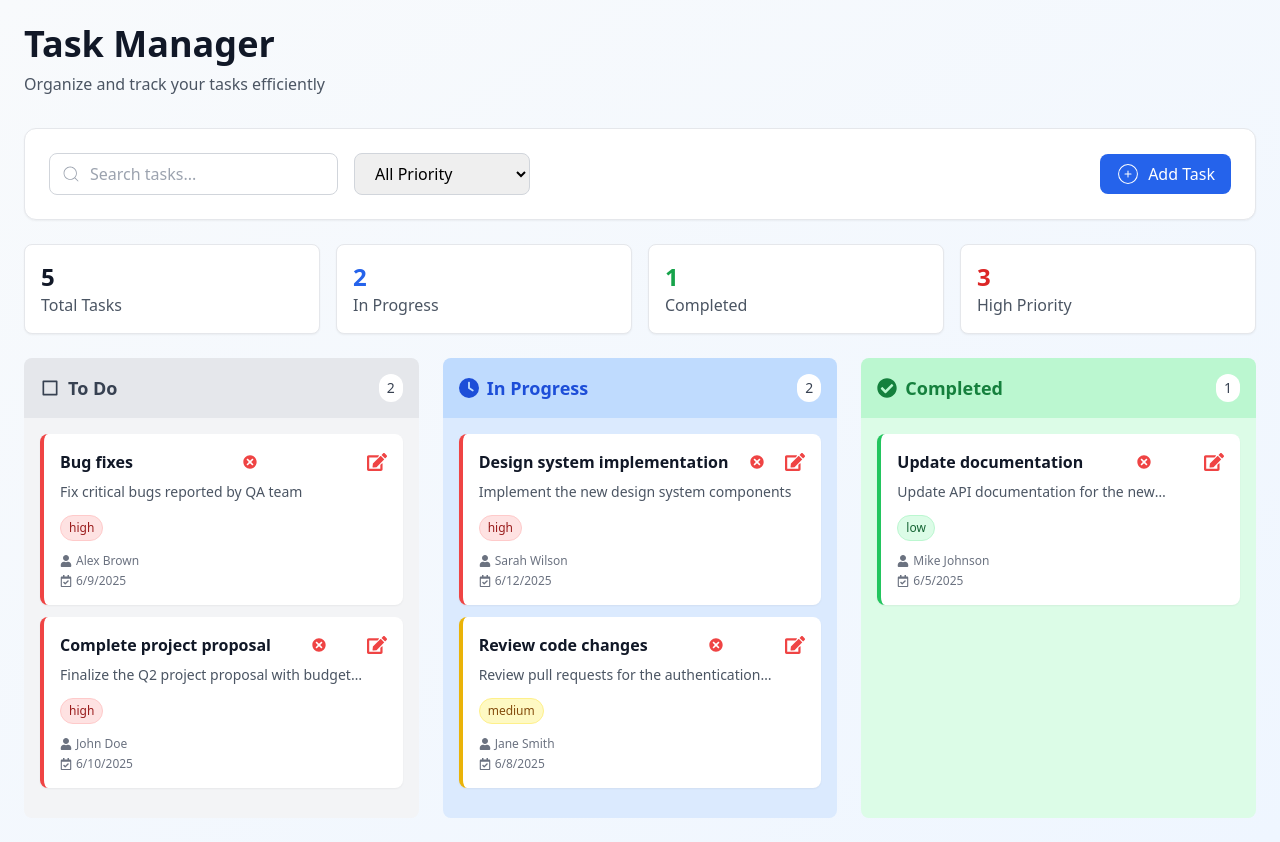
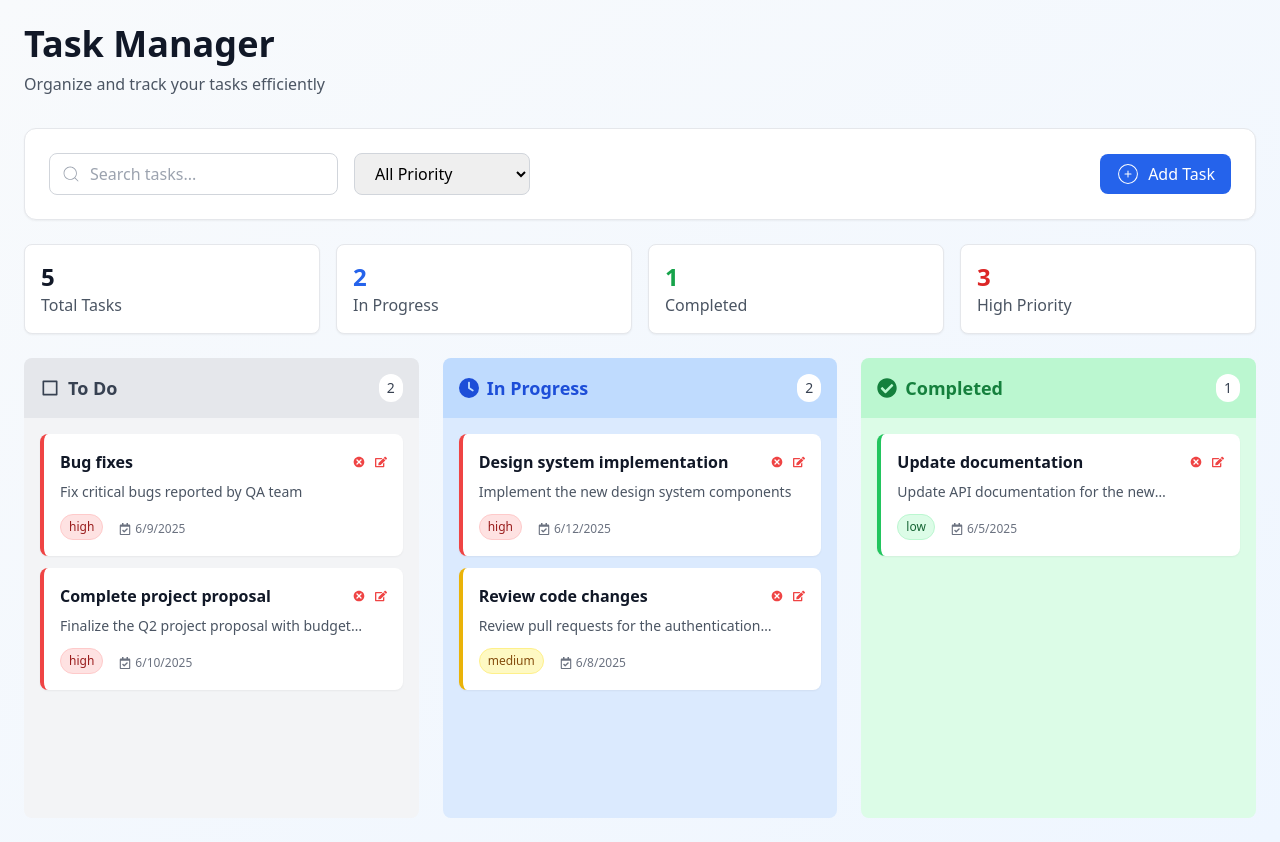
Before and after one commit to gids-dadi/task-manager-frontend, a Next.js app: page / in a window 1280 px wide. Built offline with nearby package versions, Linux system fonts and the light colour scheme.

Commit message:
Added the task components

```diff
--- a/app/(home)/page.tsx
+++ b/app/(home)/page.tsx
@@ -18,7 +18,6 @@ const TaskManager = () => {
       priority: "high",
       status: "todo",
       dueDate: "2025-06-10",
-      assignee: "John Doe",
     },
     {
       id: 2,
@@ -27,7 +26,6 @@ const TaskManager = () => {
       priority: "medium",
       status: "inprogress",
       dueDate: "2025-06-08",
-      assignee: "Jane Smith",
     },
     {
       id: 3,
@@ -36,7 +34,6 @@ const TaskManager = () => {
       priority: "low",
       status: "completed",
       dueDate: "2025-06-05",
-      assignee: "Mike Johnson",
     },
     {
       id: 4,
@@ -45,7 +42,6 @@ const TaskManager = () => {
       priority: "high",
       status: "inprogress",
       dueDate: "2025-06-12",
-      assignee: "Sarah Wilson",
     },
     {
       id: 5,
@@ -54,7 +50,6 @@ const TaskManager = () => {
       priority: "high",
       status: "todo",
       dueDate: "2025-06-09",
-      assignee: "Alex Brown",
     },
   ]);
   const [showAddTask, setShowAddTask] = useState(false);
--- a/components/form/AddTaskForm.tsx
+++ b/components/form/AddTaskForm.tsx
@@ -4,7 +4,6 @@ import React from "react";
 const AddTaskForm = ({ setShowAddTask, setTasks, tasks }) => {
   const [newTask, setNewTask] = React.useState({
     title: "",
-    assignee: "",
     description: "",
     priority: "low",
     dueDate: "",
@@ -31,7 +30,6 @@ const AddTaskForm = ({ setShowAddTask, setTasks, tasks }) => {
         description: "",
         priority: "medium",
         dueDate: "",
-        assignee: "",
       });
       setShowAddTask(false);
     }
@@ -50,15 +48,7 @@ const AddTaskForm = ({ setShowAddTask, setTasks, tasks }) => {
             setNewTask({ ...newTask, title: e.target.value })
           }
         />
-        <input
-          type="text"
-          placeholder="Assignee"
-          className="rounded-lg border border-gray-300 px-3 py-2 outline-none focus:border-transparent focus:ring-2 focus:ring-blue-500"
-          value={newTask.assignee}
-          onChange={(e: React.ChangeEvent<HTMLInputElement>) =>
-            setNewTask({ ...newTask, assignee: e.target.value })
-          }
-        />
+
         <textarea
           placeholder="Description"
           className="rounded-lg border border-gray-300 px-3 py-2 outline-none focus:border-transparent focus:ring-2 focus:ring-blue-500 md:col-span-2"
--- a/components/task/TaskCard.tsx
+++ b/components/task/TaskCard.tsx
@@ -1,5 +1,5 @@
 import React from "react";
-import { FaUser, FaEdit, FaRegCalendarCheck } from "react-icons/fa";
+import { FaEdit, FaRegCalendarCheck } from "react-icons/fa";
 import { TiDelete } from "react-icons/ti";
 
 const TaskCard = ({ tasks, setTasks, task }) => {
@@ -35,37 +35,32 @@ const TaskCard = ({ tasks, setTasks, task }) => {
     >
       <div className="mb-2 flex items-center justify-between">
         <h3 className="font-semibold text-gray-900">{task.title}</h3>
+        <div className="flex items-center gap-2">
           <button
             onClick={() => deleteTask(task.id)}
             className="text-xs text-red-500 hover:text-red-700"
           >
-          <TiDelete className="size-5" />
+            <TiDelete className="size-4" />
           </button>
           <button
             onClick={() => deleteTask(task.id)}
             className="text-xs text-red-500 hover:text-red-700"
           >
-          <FaEdit className="size-5" />
+            <FaEdit className="size-3" />
           </button>
+        </div>
       </div>
 
       <p className="mb-3 line-clamp-1 text-sm text-gray-600">
         {task.description}
       </p>
 
-      <div className="mb-3">
+      <div className="flex items-center gap-4 space-y-1 text-xs text-gray-500">
         <span
           className={`inline-block rounded-full border px-2 py-1 text-xs font-medium ${getPriorityBadge(task.priority)}`}
         >
           {task.priority}
         </span>
-      </div>
-
-      <div className="space-y-1 text-xs text-gray-500">
-        <div className="flex items-center gap-1">
-          <FaUser className="size-3" />
-          {task.assignee}
-        </div>
         <div className="flex items-center gap-1">
           <FaRegCalendarCheck className="size-3" />
           {new Date(task.dueDate).toLocaleDateString()}
```
Lines whose indentation alone changed are shown as unchanged.
